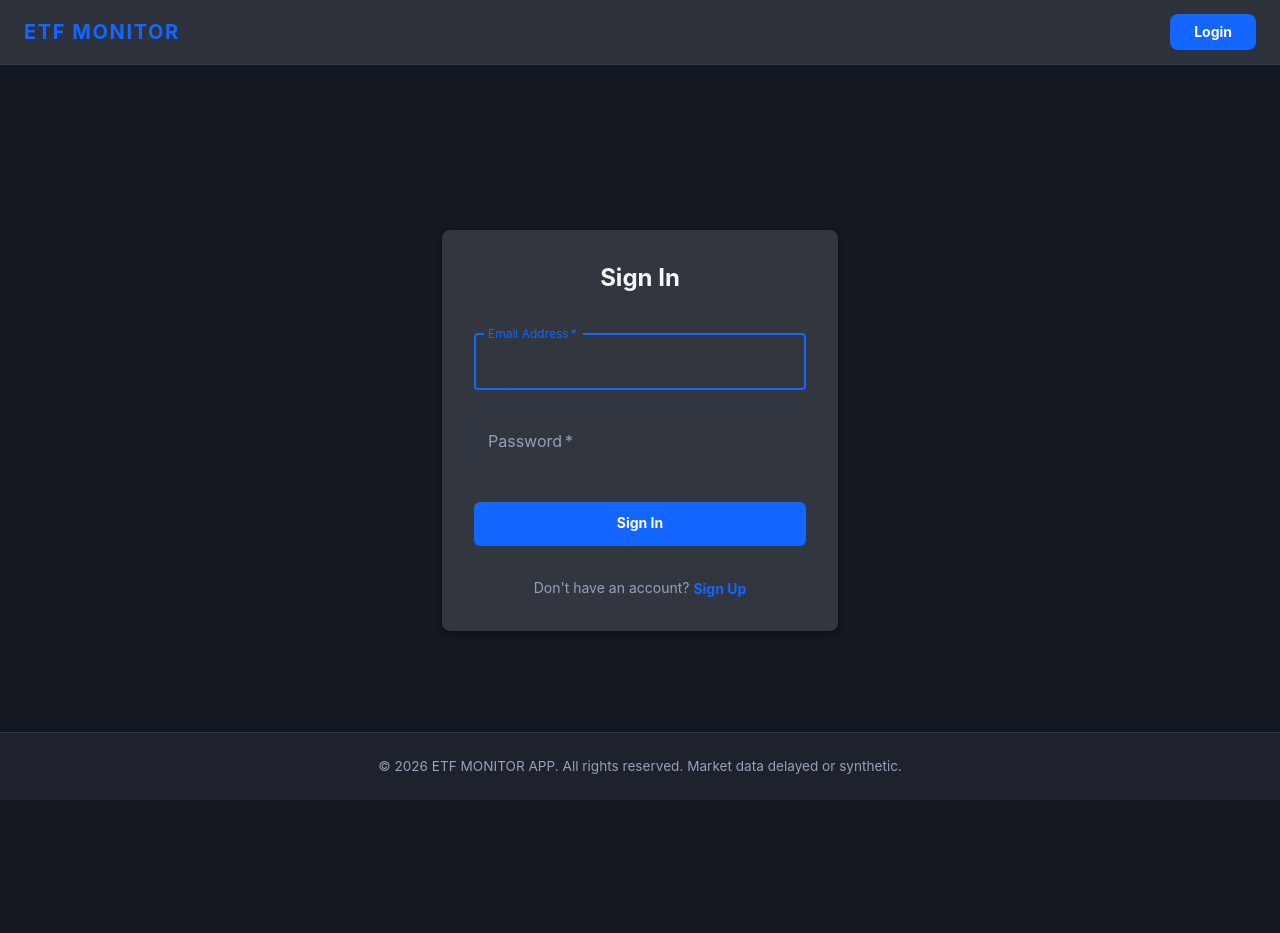
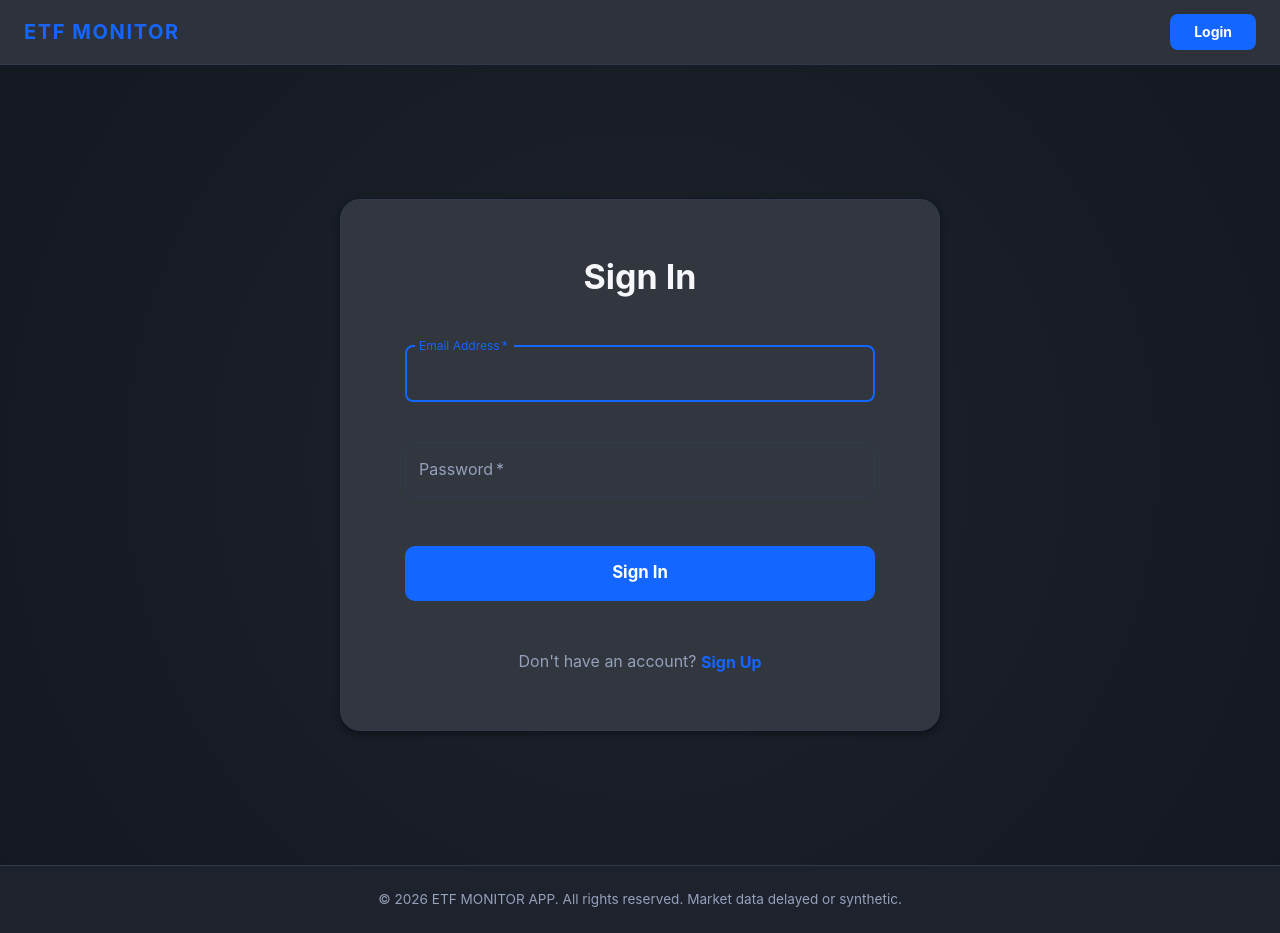
Before and after one commit to LucaDona95/etf-monitor-fe, a React (Vite) app: page /login in a window 1280 px wide. Before the commit the page ends 800 px from the top, so only its background shows below. Built offline with nearby package versions, Linux system fonts and the light colour scheme.

Commit message:
fixed style of login page

```diff
--- a/src/pages/login.tsx
+++ b/src/pages/login.tsx
@@ -1,5 +1,5 @@
-import { useNavigate, useLocation } from "react-router-dom"; // <-- AGGIUNTO useLocation
-import { useContext, useState, useEffect } from "react";     // <-- AGGIUNTO useEffect
+import { useNavigate, useLocation } from "react-router-dom";
+import { useContext, useState, useEffect } from "react";
 import { AppContext } from "../App";
 import {
   Typography,
@@ -18,7 +18,7 @@ import axios from 'axios';
 export const Login = () => {
   const { setUserData } = useContext(AppContext);
   const navigate = useNavigate();
-  const location = useLocation(); // <-- Inizializziamo lo stato della navigazione attuale
+  const location = useLocation();
 
   const [loginEmail, setLoginEmail] = useState("");
   const [password, setPassword] = useState("");
@@ -29,20 +29,14 @@ export const Login = () => {
   const [loading, setLoading] = useState(false);
   const [loginError, setLoginError] = useState("");
 
-  // NUOVO: Stato per gestire l'avviso di password modificata con successo
   const [successMsg, setSuccessMsg] = useState("");
 
   const [isAccountInactive, setIsAccountInactive] = useState(false);
 
-  // --- NUOVO: INTERCETTAZIONE DEL REFRESH E REINDERIZZAMENTO DA CAMBIO PASSWORD ---
   useEffect(() => {
     if (location.state?.passwordChangedSuccess) {
-
       console.log("password changed ok");
-
       setSuccessMsg("Password updated successfully! Please log in again with your new credentials.");
-
-      // Puliamo lo stato della cronologia per evitare che l'alert rimanga fisso facendo F5 sulla pagina
       window.history.replaceState({}, document.title);
     }
   }, [location]);
@@ -130,12 +124,40 @@ export const Login = () => {
   };
 
   return (
-    <Container component="main" maxWidth="xs">
-      <Box sx={{ marginTop: 8, display: 'flex', flexDirection: 'column', alignItems: 'center' }}>
+    <Box
+      sx={{
+        minHeight: '100vh',
+        display: 'flex',
+        alignItems: 'center',
+        justifyContent: 'center',
+        background: (theme) => `radial-gradient(circle at 50% 50%, ${theme.palette.background.paper} 0%, ${theme.palette.background.default} 100%)`,
+        p: 2
+      }}
+    >
+      {/* Portato maxWidth a "sm" per dare più larghezza su PC */}
+      <Container component="main" maxWidth="sm" disableGutters>
+        <Paper
+          elevation={4}
+          sx={{
+            // px gestisce i lati (più largo su desktop)
+            px: { xs: 3, sm: 6, md: 8 },
+            // py gestisce l'altezza (più alto e arioso su desktop)
+            py: { xs: 4, sm: 6, md: 7 },
+            width: '100%',
+            borderRadius: 5,
+            boxSizing: 'border-box',
+            bgcolor: 'background.paper',
+            border: '1px solid',
+            borderColor: 'divider'
+          }}
+        >
+          {/* Titolo più imponente e distanziato */}
+          <Typography component="h1" variant="h4" sx={{ textAlign: 'center', fontWeight: 'bold', mb: 4 }}>
+            Sign In
+          </Typography>
 
-        {/* --- NUOVO: MOSTRA IL POPUP DI SUCCESSO DEL CAMBIO PASSWORD --- */}
           {successMsg && (
-          <Stack sx={{ width: '100%', mb: 2 }}>
+            <Stack sx={{ width: '100%', mb: 3 }}>
               <Alert severity="success" onClose={() => setSuccessMsg("")}>
                 {successMsg}
               </Alert>
@@ -143,7 +165,7 @@ export const Login = () => {
           )}
 
           {loginError && (
-          <Stack sx={{ width: '100%', mb: 2 }} spacing={2}>
+            <Stack sx={{ width: '100%', mb: 3 }} spacing={2}>
               {isAccountInactive ? (
                 <Alert severity='warning' onClose={() => { setLoginError(""); setIsAccountInactive(false); }}>
                   {loginError}.{" "}
@@ -167,12 +189,7 @@ export const Login = () => {
             </Stack>
           )}
 
-        <Paper elevation={4} sx={{ p: 4, width: '100%', borderRadius: 2 }}>
-          <Typography component="h1" variant="h5" sx={{ textAlign: 'center', fontWeight: 'bold', mb: 3 }}>
-            Sign In
-          </Typography>
-
-          <Box component="form" noValidate sx={{ mt: 1 }}>
+          <Box component="form" noValidate>
             <TextField
               margin="normal"
               required
@@ -185,11 +202,13 @@ export const Login = () => {
               onBlur={handleEmailBlur}
               onFocus={() => {
                 setEmailError("");
-                setSuccessMsg(""); // Puliamo il messaggio se l'utente inizia a digitare
+                setSuccessMsg("");
               }}
               error={!!emailError}
               helperText={emailError}
               disabled={loading}
+              slotProps={{ input: { sx: { borderRadius: 2 } } }}
+              sx={{ mb: 3 }} // Spazio maggiore sotto l'input
             />
 
             <TextField
@@ -204,11 +223,13 @@ export const Login = () => {
               onBlur={handlePasswordBlur}
               onFocus={() => {
                 setPasswordError("");
-                setSuccessMsg(""); // Puliamo il messaggio se l'utente inizia a digitare
+                setSuccessMsg("");
               }}
               error={!!passwordError}
               helperText={passwordError}
               disabled={loading}
+              slotProps={{ input: { sx: { borderRadius: 2 } } }}
+              sx={{ mb: 2 }}
             />
 
             <Button
@@ -216,20 +237,20 @@ export const Login = () => {
               variant="contained"
               color="primary"
               disabled={loading}
-              sx={{ mt: 3, mb: 2, p: 1.2, fontWeight: 'bold' }}
+              sx={{ mt: 4, mb: 2, p: 1.6, fontSize: '1.05rem', fontWeight: 'bold', borderRadius: 2.5 }} // Pulsante leggermente più grande e spesso
               onClick={signIn}
             >
               {loading ? <CircularProgress size={24} color="inherit" /> : "Sign In"}
             </Button>
 
-            <Box sx={{ textAlign: 'center', mt: 2 }}>
-              <Typography variant="body2" color="text.secondary">
+            <Box sx={{ textAlign: 'center', mt: 4 }}>
+              <Typography variant="body1" color="text.secondary">
                 Don't have an account?{" "}
                 <Link
                   component="button"
                   type="button"
                   onClick={() => navigate("/registration")}
-                  sx={{ fontWeight: 'bold', textDecoration: 'none' }}
+                  sx={{ fontWeight: 'bold', textDecoration: 'none', fontSize: '1rem' }}
                 >
                   Sign Up
                 </Link>
@@ -237,7 +258,7 @@ export const Login = () => {
             </Box>
           </Box>
         </Paper>
+      </Container>
     </Box>
-    </Container>
   );
 };
--- a/src/theme/theme.tsx
+++ b/src/theme/theme.tsx
@@ -1,4 +1,4 @@
-import { createTheme } from '@mui/material/styles';
+import { createTheme, alpha } from '@mui/material/styles'; // <-- AGGIUNTO alpha per gestire le trasparenze
 
 export const darkTheme = createTheme({
   palette: {
@@ -13,9 +13,10 @@ export const darkTheme = createTheme({
     },
     error: {
       main: '#ff334b',       // Red for negative yields or removals
+      light: '#ff667a',      // AGGIUNTO: Rosso più chiaro per testi su sfondi scuri
     },
     background: {
-      default: '#141820',    // UPDATED: Lighter grey/blue midnight background to reduce contrast with paper elements
+      default: '#141820',    // Lighter grey/blue midnight background to reduce contrast with paper elements
       paper: '#1d222c',      // Surface background (Navbar, Tables, Cards) providing soft depth
     },
     text: {
@@ -39,9 +40,8 @@ export const darkTheme = createTheme({
     MuiCssBaseline: {
       styleOverrides: {
         body: {
-          // Custom scrollbar setup tailored to match the updated background
           '&::-webkit-scrollbar': { width: '8px', height: '8px' },
-          '&::-webkit-scrollbar-track': { background: '#141820' }, // Updated to match background.default
+          '&::-webkit-scrollbar-track': { background: '#141820' },
           '&::-webkit-scrollbar-thumb': { background: '#303b4e', borderRadius: '4px' },
           '&::-webkit-scrollbar-thumb:hover': { background: '#45546f' },
         },
@@ -62,7 +62,7 @@ export const darkTheme = createTheme({
           padding: '12px 16px',
         },
         head: {
-          backgroundColor: '#161b22',        // Slightly darker header inspired by Yahoo Options layout
+          backgroundColor: '#161b22',
           color: '#95a1bb',
           fontWeight: 700,
           textTransform: 'uppercase',
@@ -116,5 +116,30 @@ export const darkTheme = createTheme({
         },
       },
     },
+    // --- NUOVO: SOVRASCRITTURA GLOBALE DELLO STILE DEL COMPONENTE ALERT ---
+    MuiAlert: {
+      styleOverrides: {
+        // Intercettiamo la variante standard con severity='error'
+        filledError: ({ theme }) => ({
+          backgroundColor: alpha(theme.palette.error.main, 0.15),
+          color: theme.palette.error.light,
+          border: `1px solid ${theme.palette.error.main}`,
+          fontWeight: 500,
+          '& .MuiAlert-icon': {
+            color: theme.palette.error.light,
+          },
+        }),
+        // Se usi la variante standard/outlined (default di MUI se non specifichi variant="filled")
+        standardError: ({ theme }) => ({
+          backgroundColor: alpha(theme.palette.error.main, 0.15),
+          color: theme.palette.error.light,
+          border: `1px solid ${theme.palette.error.main}`,
+          fontWeight: 500,
+          '& .MuiAlert-icon': {
+            color: theme.palette.error.light,
+          },
+        }),
+      },
+    },
   },
 });
```
Lines whose indentation alone changed are shown as unchanged.
